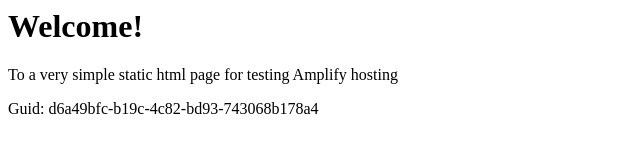
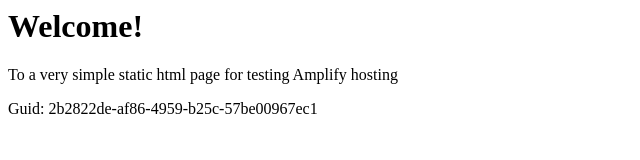
Before and after one commit to aws-aemilia-sin/Github-PR-Commit-Integration-Test-DoNotTouch-GithubWebhookPreviewCanaryTest-v1-prod-ap-southeast-1, a website: page src/index.html in a window 1280 px wide. Shown: the full height of the page, 0-640 px from the left. Drawn offline with Linux system fonts and the light colour scheme.

Commit message:
commit from integ tests

```diff
--- a/src/index.html
+++ b/src/index.html
@@ -12,6 +12,6 @@
 <body>
     <h1>Welcome!</h1>
     <p>To a very simple static html page for testing Amplify hosting</p>
-    <p>Guid: d6a49bfc-b19c-4c82-bd93-743068b178a4</p></body>
+    <p>Guid: 2b2822de-af86-4959-b25c-57be00967ec1</p></body>
 
 </html>
```
